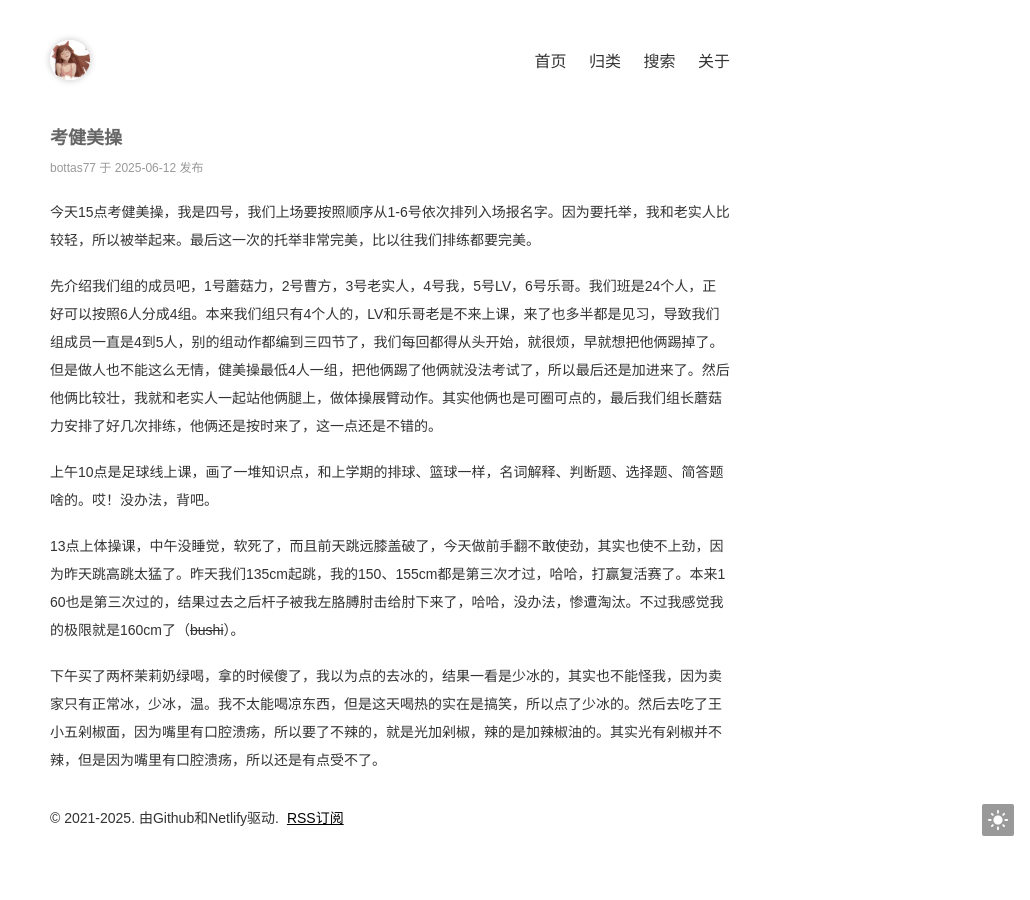
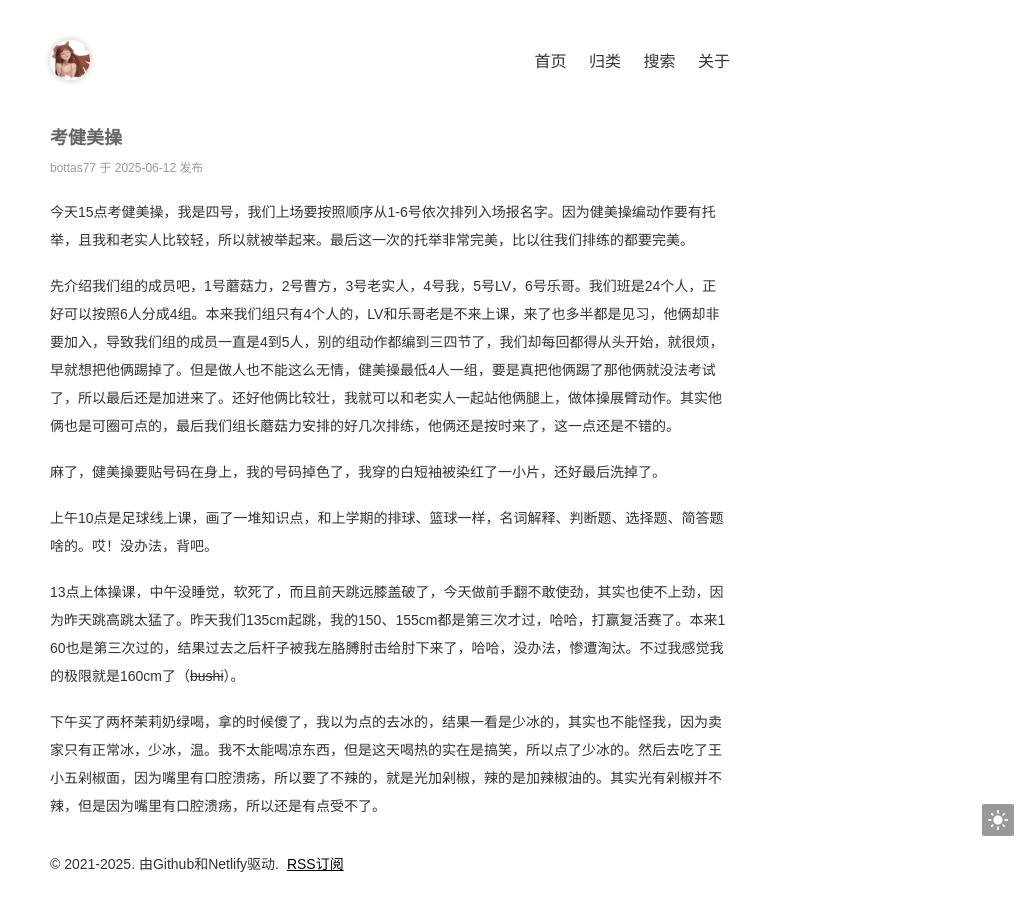
Before and after one commit to Suyuqu/Tmaize, a Jekyll site: the page built from _posts/2025-06-12-diary.md, in a window 1280 px wide. Shown: the whole page, without its empty margins (250-1280 px from the left). Built offline with Jekyll 4.4.1, drawn with Linux system fonts in a browser that asks for light colours; some web fonts are replaced.

Commit message:
Update 2025-06-12-diary.md

```diff
--- a/_posts/2025-06-12-diary.md
+++ b/_posts/2025-06-12-diary.md
@@ -5,9 +5,11 @@ categories: [日记]
 extMath: false
 ---
 
-今天15点考健美操，我是四号，我们上场要按照顺序从1-6号依次排列入场报名字。因为要托举，我和老实人比较轻，所以被举起来。最后这一次的托举非常完美，比以往我们排练都要完美。
+今天15点考健美操，我是四号，我们上场要按照顺序从1-6号依次排列入场报名字。因为健美操编动作要有托举，且我和老实人比较轻，所以就被举起来。最后这一次的托举非常完美，比以往我们排练的都要完美。
 
-先介绍我们组的成员吧，1号蘑菇力，2号曹方，3号老实人，4号我，5号LV，6号乐哥。我们班是24个人，正好可以按照6人分成4组。本来我们组只有4个人的，LV和乐哥老是不来上课，来了也多半都是见习，导致我们组成员一直是4到5人，别的组动作都编到三四节了，我们每回都得从头开始，就很烦，早就想把他俩踢掉了。但是做人也不能这么无情，健美操最低4人一组，把他俩踢了他俩就没法考试了，所以最后还是加进来了。然后他俩比较壮，我就和老实人一起站他俩腿上，做体操展臂动作。其实他俩也是可圈可点的，最后我们组长蘑菇力安排了好几次排练，他俩还是按时来了，这一点还是不错的。
+先介绍我们组的成员吧，1号蘑菇力，2号曹方，3号老实人，4号我，5号LV，6号乐哥。我们班是24个人，正好可以按照6人分成4组。本来我们组只有4个人的，LV和乐哥老是不来上课，来了也多半都是见习，他俩却非要加入，导致我们组的成员一直是4到5人，别的组动作都编到三四节了，我们却每回都得从头开始，就很烦，早就想把他俩踢掉了。但是做人也不能这么无情，健美操最低4人一组，要是真把他俩踢了那他俩就没法考试了，所以最后还是加进来了。还好他俩比较壮，我就可以和老实人一起站他俩腿上，做体操展臂动作。其实他俩也是可圈可点的，最后我们组长蘑菇力安排的好几次排练，他俩还是按时来了，这一点还是不错的。
+
+麻了，健美操要贴号码在身上，我的号码掉色了，我穿的白短袖被染红了一小片，还好最后洗掉了。
 
 上午10点是足球线上课，画了一堆知识点，和上学期的排球、篮球一样，名词解释、判断题、选择题、简答题啥的。哎！没办法，背吧。
 
```
